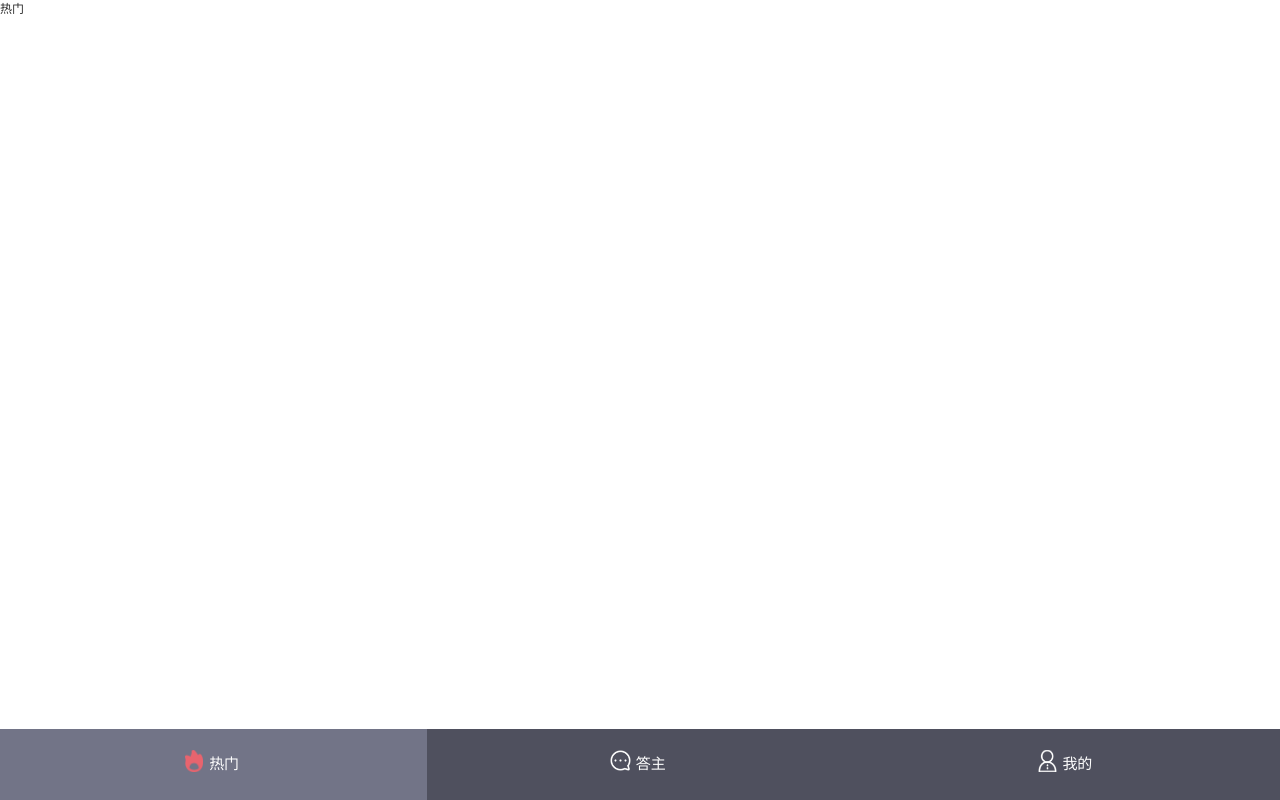
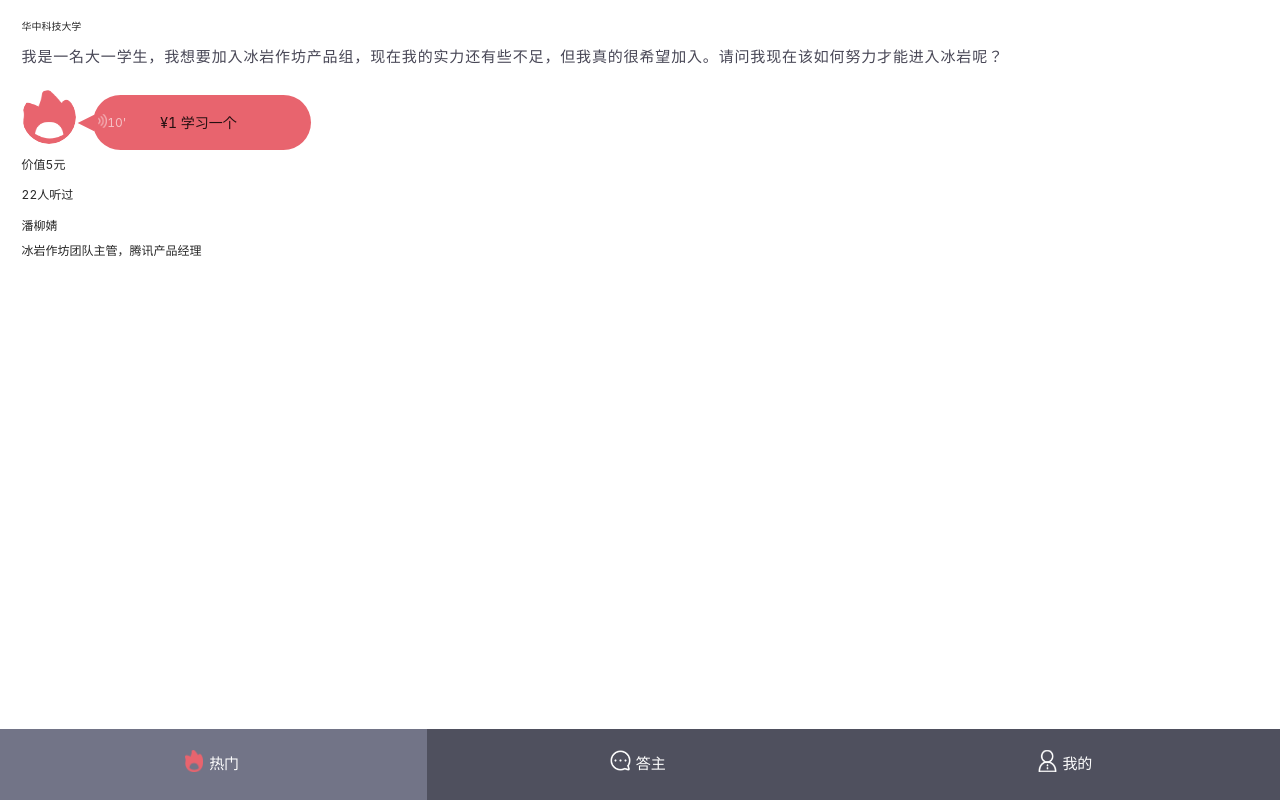
Before and after one commit to MondoGao/by-QujingWenda, a React app: page / in a window 1280 px wide. Built offline with nearby package versions, Linux system fonts and the light colour scheme; some packages are replaced by stand-ins of ours.

Commit message:
feat(components/QuestionItem): 完成部分样式

```diff
--- a/package.json
+++ b/package.json
@@ -6,6 +6,7 @@
   "author": "Mondo <mondogao@gmail.com>",
   "license": "GPL",
   "dependencies": {
+    "axios": "^0.15.3",
     "react": "^15.4.2",
     "react-dom": "^15.4.2",
     "react-hot-loader": "3.0.0-beta.6",
--- a/src/components/App.js
+++ b/src/components/App.js
@@ -1,5 +1,4 @@
 import React from 'react';
-
 import {
   Route,
   Redirect
@@ -8,10 +7,11 @@ import {
 import styles from './App.scss';
 
 import Nav from 'components/Nav'
+import Question from 'components/QuestionItem'
 
 const App = (props) => (
   <div>
-    <Route path="/" exact render={() => <div>热门</div>}/>
+    <Route path="/" exact render={() => <Question/>}/>
     <Route path="/users" render={() => <div>答主</div>}/>
     <Route path="/me" render={() => <div>我的</div>}/>
     <Nav/>
--- a/src/components/Nav/Nav.scss
+++ b/src/components/Nav/Nav.scss
@@ -24,7 +24,7 @@ a.nav-item {
   line-height: px2em(98px);
   @include font-dpr(30px);
   color: #ffffff;
-  letter-spacing: -0.07px;
+  letter-spacing: -.07px;
   text-align: center;
   background-color: #4f505e;
   opacity: 9;
--- /dev/null
+++ b/src/components/QuestionItem/QuestionItem.scss
@@ -0,0 +1,92 @@
+@import "../../styles/utils";
+
+.card {
+  width: 100%;
+  padding: px2em(27px) px2em(30px) px2em(40px);
+  background-color: #fff;
+}
+
+.content {
+  @include font-dpr(30px);
+  color:#484756;
+  letter-spacing: px2em(1.17px);
+  line-height: px2em(48px);
+}
+
+.avatar-wrapper {
+  display: inline-block;
+  width: px2em(75px);
+  height: px2em(75px);
+  border-radius: 100%;
+  overflow: hidden;
+  vertical-align: middle;
+  img {
+    width: 100%;
+    height: 100%;
+    border-radius: 100%;
+  }
+}
+
+.anwser-voice-wrapper {
+  display: inline-block;
+  position: relative;
+  margin-left: px2em(24px);
+  vertical-align: middle;
+  &:before {
+    content: "";
+    display: block;
+    position: absolute;
+    top: 50%;
+    right: 100%;
+    width: 0;
+    height: 0;
+    border: px2em(24px) solid transparent;
+    border-right-color: #e8646e;
+    transform: translateX(5%) translateY(-50%) scaleY(.5);
+  }
+}
+
+.anwser-voice {
+  position: relative;
+  width: px2em(303px);
+  height: px2em(77px);
+  line-height: px2em(77px);
+  color: #fff;
+  text-align: center;
+  @include font-dpr(28px);
+  letter-spacing: px2em(-0.04px);
+  background-color: #e8646e;
+  border-radius: px2em(100px);
+  overflow: hidden;
+  h6 {
+    font-size: inherit;
+    font-weight: normal;
+    text-indent: -.5em;
+  }
+  > figure {
+    position: absolute;
+    left: px2em(6px);
+    @include font-dpr(24px);
+    figcaption {
+      display: inline-block;
+      opacity: .6;
+    }
+    icon {
+      content: '';
+      display: inline-block;
+      position: relative;
+      top: px2em(2px);
+      width: px2em(14px);
+      height: px2em(20px);
+      background: url("assets/answer_voice.png") no-repeat center / contain;
+    }
+  }
+}
+.anwser-playing-progress {
+  @extend .anwser-voice;
+  content: "";
+  position: absolute;
+  right: 100%;
+  background-color: #e8939a;
+  z-index: 0;
+}
--- /dev/null
+++ b/src/components/QuestionItem/index.js
@@ -0,0 +1,45 @@
+import React from 'react'
+import styles from './QuestionItem.scss'
+
+const defaultData = {
+  content: "我是一名大一学生，我想要加入冰岩作坊产品组，现在我的实力还有些不足，但我真的很希望加入。请问我现在该如何努力才能进入冰岩呢？",
+  user: {
+    name: "潘柳婧",
+    bio: "冰岩作坊团队主管，腾讯产品经理",
+    avatar: require('assets/tab_hot_h.png')
+  }
+}
+
+const QuestionItem = ({data = defaultData}) => {
+  return (
+    <article className={styles.card}>
+      <h5>华中科技大学</h5>
+      <p className={styles.content}>{data.content}</p>
+      <section>
+        <figure className={styles['avatar-wrapper']}>
+          <img src={data.user.avatar} alt={data.user.name}/>
+        </figure>
+        <article className={styles['anwser-voice-wrapper']}>
+          <div className={styles['anwser-voice']}>
+            <div className={styles['anwser-playing-progress']}></div>
+            <figure>
+              <icon></icon>
+              <figcaption>10'</figcaption>
+            </figure>
+            <h6>¥1 学习一个</h6>
+          </div>
+        </article>
+        <div>
+          <p>价值5元</p>
+          <p>22人听过</p>
+        </div>
+      </section>
+      <section>
+        <h4>{data.user.name}</h4>
+        <p>{data.user.bio}</p>
+      </section>
+    </article>
+  )
+}
+
+export default QuestionItem
--- a/src/styles/utils.scss
+++ b/src/styles/utils.scss
@@ -12,7 +12,7 @@
   font-size: $font-size / 2;
 
   [data-dpr="2"] & {
-    font-size: $font-size 2;
+    font-size: $font-size;
   }
 
   [data-dpr="3"] & {
```
Also changed, not shown: build/webpack.base.config.js, src/assets/answer_school.png (added), src/assets/answer_voice.png (added), src/assets/answer_voice_h.png (added), src/assets/answering_continue.png (added), src/assets/answering_stop.png (added), 1 other file.
